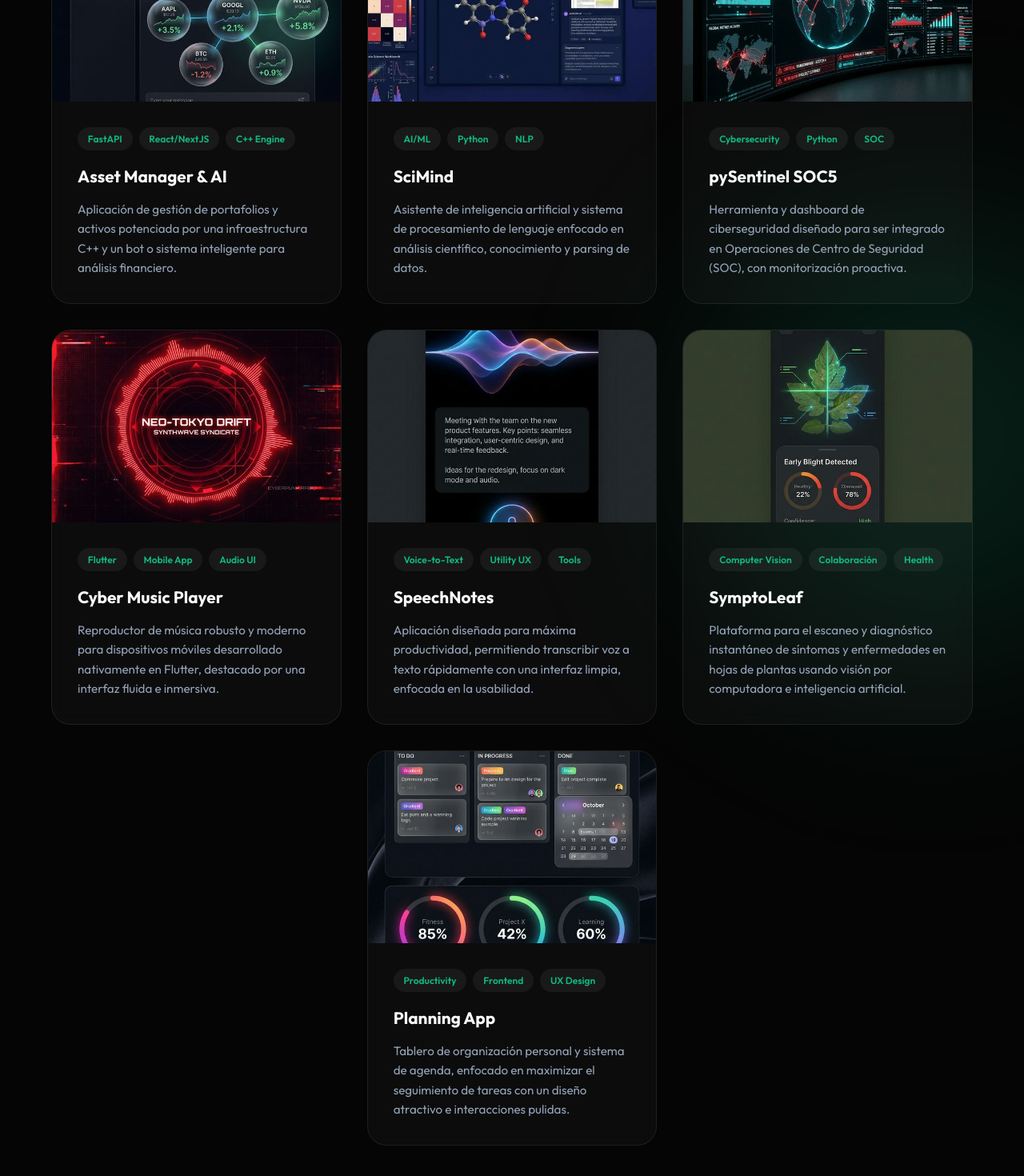
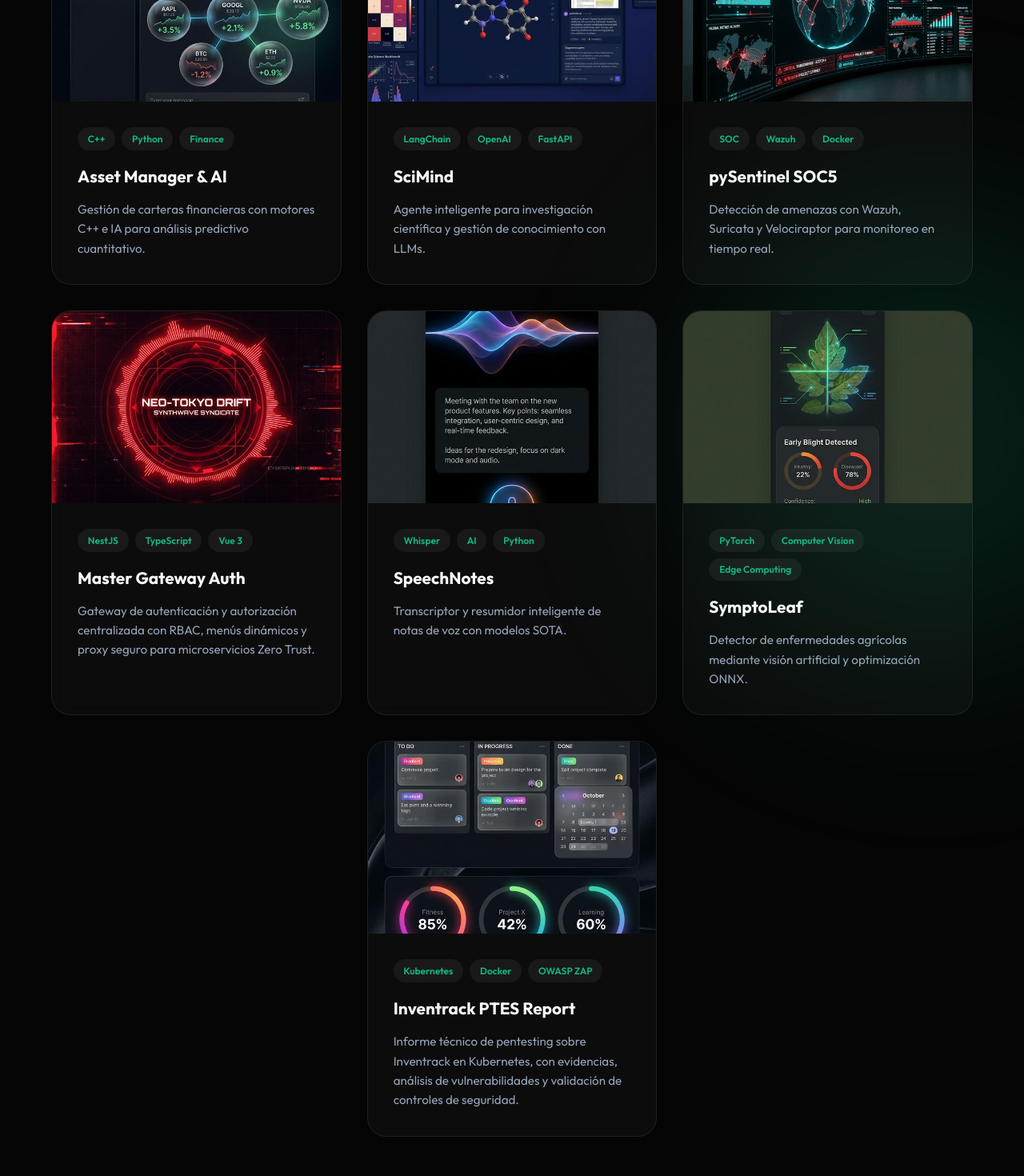
Before and after one commit to gamurigm/gamurigm.github.io, a Next.js app: page / in a window 1280 px wide. Shown: the part 1255-2725 px from the top of the page at 80% size. Built offline with nearby package versions, Linux system fonts and the light colour scheme.

Commit message:
feat: align portfolio projects with GitHub profile

```diff
--- a/src/app/globals.css
+++ b/src/app/globals.css
@@ -535,6 +535,15 @@ img {
   margin-bottom: 0.8rem;
 }
 
+.project-info h3 a {
+  color: inherit;
+  text-decoration: none;
+}
+
+.project-info h3 a:hover {
+  color: var(--secondary-color);
+}
+
 .project-info p {
   color: var(--text-secondary);
   font-size: 0.95rem;
--- a/src/app/page.tsx
+++ b/src/app/page.tsx
@@ -125,7 +125,7 @@ export default function Home() {
         <div className="container">
           <div className="section-header">
             <h2>Mis Proyectos Key</h2>
-            <p>Una selección de mis 7 repositorios de GitHub más importantes que reflejan soluciones prácticas, IA, ciberseguridad y UI/UX.</p>
+            <p>Una selección de mis 7 repositorios de GitHub más importantes: sistemas distribuidos, IA, ciberseguridad y plataformas cloud-native.</p>
           </div>
 
           <div className="projects-grid">
@@ -139,12 +139,12 @@ export default function Home() {
               </div>
               <div className="project-info">
                 <div className="tags">
-                  <span>FastAPI</span>
-                  <span>React/NextJS</span>
-                  <span>C++ Engine</span>
+                  <span>C++</span>
+                  <span>Python</span>
+                  <span>Finance</span>
                 </div>
-                <h3>Asset Manager & AI</h3>
-                <p>Aplicación de gestión de portafolios y activos potenciada por una infraestructura C++ y un bot o sistema inteligente para análisis financiero.</p>
+                <h3><a href="https://github.com/gamurigm/AssetManager" target="_blank" rel="noopener noreferrer">Asset Manager & AI</a></h3>
+                <p>Gestión de carteras financieras con motores C++ e IA para análisis predictivo cuantitativo.</p>
               </div>
             </article>
 
@@ -158,12 +158,12 @@ export default function Home() {
               </div>
               <div className="project-info">
                 <div className="tags">
-                  <span>AI/ML</span>
-                  <span>Python</span>
-                  <span>NLP</span>
+                  <span>LangChain</span>
+                  <span>OpenAI</span>
+                  <span>FastAPI</span>
                 </div>
-                <h3>SciMind</h3>
-                <p>Asistente de inteligencia artificial y sistema de procesamiento de lenguaje enfocado en análisis científico, conocimiento y parsing de datos.</p>
+                <h3><a href="https://github.com/gamurigm/SciMind" target="_blank" rel="noopener noreferrer">SciMind</a></h3>
+                <p>Agente inteligente para investigación científica y gestión de conocimiento con LLMs.</p>
               </div>
             </article>
 
@@ -177,31 +177,31 @@ export default function Home() {
               </div>
               <div className="project-info">
                 <div className="tags">
-                  <span>Cybersecurity</span>
-                  <span>Python</span>
                   <span>SOC</span>
+                  <span>Wazuh</span>
+                  <span>Docker</span>
                 </div>
-                <h3>pySentinel SOC5</h3>
-                <p>Herramienta y dashboard de ciberseguridad diseñado para ser integrado en Operaciones de Centro de Seguridad (SOC), con monitorización proactiva.</p>
+                <h3><a href="https://github.com/gamurigm/pySentinel_SOC5" target="_blank" rel="noopener noreferrer">pySentinel SOC5</a></h3>
+                <p>Detección de amenazas con Wazuh, Suricata y Velociraptor para monitoreo en tiempo real.</p>
               </div>
             </article>
 
-            {/* Project 4: Music Player Flutter */}
+            {/* Project 4: Master Gateway Auth */}
             <article className="project-card">
               <div className="project-image">
-                <Image src="/assets/cyberpunk_music_player.png" alt="Music Player Flutter" fill style={{ objectFit: "cover" }} />
+                <Image src="/assets/cyberpunk_music_player.png" alt="Master Gateway Auth" fill style={{ objectFit: "cover" }} />
                 <div className="project-overlay">
-                  <a href="#" className="view-btn"><i className="fas fa-external-link-alt"></i></a>
+                  <a href="https://github.com/gamurigm/master-gateway-auth" target="_blank" rel="noopener noreferrer" className="view-btn"><i className="fas fa-external-link-alt"></i></a>
                 </div>
               </div>
               <div className="project-info">
                 <div className="tags">
-                  <span>Flutter</span>
-                  <span>Mobile App</span>
-                  <span>Audio UI</span>
+                  <span>NestJS</span>
+                  <span>TypeScript</span>
+                  <span>Vue 3</span>
                 </div>
-                <h3>Cyber Music Player</h3>
-                <p>Reproductor de música robusto y moderno para dispositivos móviles desarrollado nativamente en Flutter, destacado por una interfaz fluida e inmersiva.</p>
+                <h3><a href="https://github.com/gamurigm/master-gateway-auth" target="_blank" rel="noopener noreferrer">Master Gateway Auth</a></h3>
+                <p>Gateway de autenticación y autorización centralizada con RBAC, menús dinámicos y proxy seguro para microservicios Zero Trust.</p>
               </div>
             </article>
 
@@ -215,12 +215,12 @@ export default function Home() {
               </div>
               <div className="project-info">
                 <div className="tags">
-                  <span>Voice-to-Text</span>
-                  <span>Utility UX</span>
-                  <span>Tools</span>
+                  <span>Whisper</span>
+                  <span>AI</span>
+                  <span>Python</span>
                 </div>
-                <h3>SpeechNotes</h3>
-                <p>Aplicación diseñada para máxima productividad, permitiendo transcribir voz a texto rápidamente con una interfaz limpia, enfocada en la usabilidad.</p>
+                <h3><a href="https://github.com/gamurigm/SpeechNotes" target="_blank" rel="noopener noreferrer">SpeechNotes</a></h3>
+                <p>Transcriptor y resumidor inteligente de notas de voz con modelos SOTA.</p>
               </div>
             </article>
 
@@ -229,36 +229,36 @@ export default function Home() {
               <div className="project-image">
                 <Image src="/assets/symptoleaf.png" alt="SymptoLeaf" fill style={{ objectFit: "cover" }} />
                 <div className="project-overlay">
-                  <a href="https://github.com/gamurigm/SymptoLeaf" target="_blank" rel="noopener noreferrer" className="view-btn"><i className="fas fa-external-link-alt"></i></a>
+                  <a href="https://github.com/gamurigm/backend-login_SymtoLeaf" target="_blank" rel="noopener noreferrer" className="view-btn"><i className="fas fa-external-link-alt"></i></a>
                 </div>
               </div>
               <div className="project-info">
                 <div className="tags">
+                  <span>PyTorch</span>
                   <span>Computer Vision</span>
-                  <span>Colaboración</span>
-                  <span>Health</span>
+                  <span>Edge Computing</span>
                 </div>
-                <h3>SymptoLeaf</h3>
-                <p>Plataforma para el escaneo y diagnóstico instantáneo de síntomas y enfermedades en hojas de plantas usando visión por computadora e inteligencia artificial.</p>
+                <h3><a href="https://github.com/gamurigm/backend-login_SymtoLeaf" target="_blank" rel="noopener noreferrer">SymptoLeaf</a></h3>
+                <p>Detector de enfermedades agrícolas mediante visión artificial y optimización ONNX.</p>
               </div>
             </article>
 
-            {/* Project 7: Planing_App */}
+            {/* Project 7: Inventrack PTES Report */}
             <article className="project-card">
               <div className="project-image">
-                <Image src="/assets/planing_app.png" alt="Planing_App" fill style={{ objectFit: "cover" }} />
+                <Image src="/assets/planing_app.png" alt="Inventrack PTES Report" fill style={{ objectFit: "cover" }} />
                 <div className="project-overlay">
-                  <a href="https://github.com/gamurigm/Planing_App" target="_blank" rel="noopener noreferrer" className="view-btn"><i className="fas fa-external-link-alt"></i></a>
+                  <a href="https://github.com/gamurigm/inventrack-ptes-report" target="_blank" rel="noopener noreferrer" className="view-btn"><i className="fas fa-external-link-alt"></i></a>
                 </div>
               </div>
               <div className="project-info">
                 <div className="tags">
-                  <span>Productivity</span>
-                  <span>Frontend</span>
-                  <span>UX Design</span>
+                  <span>Kubernetes</span>
+                  <span>Docker</span>
+                  <span>OWASP ZAP</span>
                 </div>
-                <h3>Planning App</h3>
-                <p>Tablero de organización personal y sistema de agenda, enfocado en maximizar el seguimiento de tareas con un diseño atractivo e interacciones pulidas.</p>
+                <h3><a href="https://github.com/gamurigm/inventrack-ptes-report" target="_blank" rel="noopener noreferrer">Inventrack PTES Report</a></h3>
+                <p>Informe técnico de pentesting sobre Inventrack en Kubernetes, con evidencias, análisis de vulnerabilidades y validación de controles de seguridad.</p>
               </div>
             </article>
 
```
